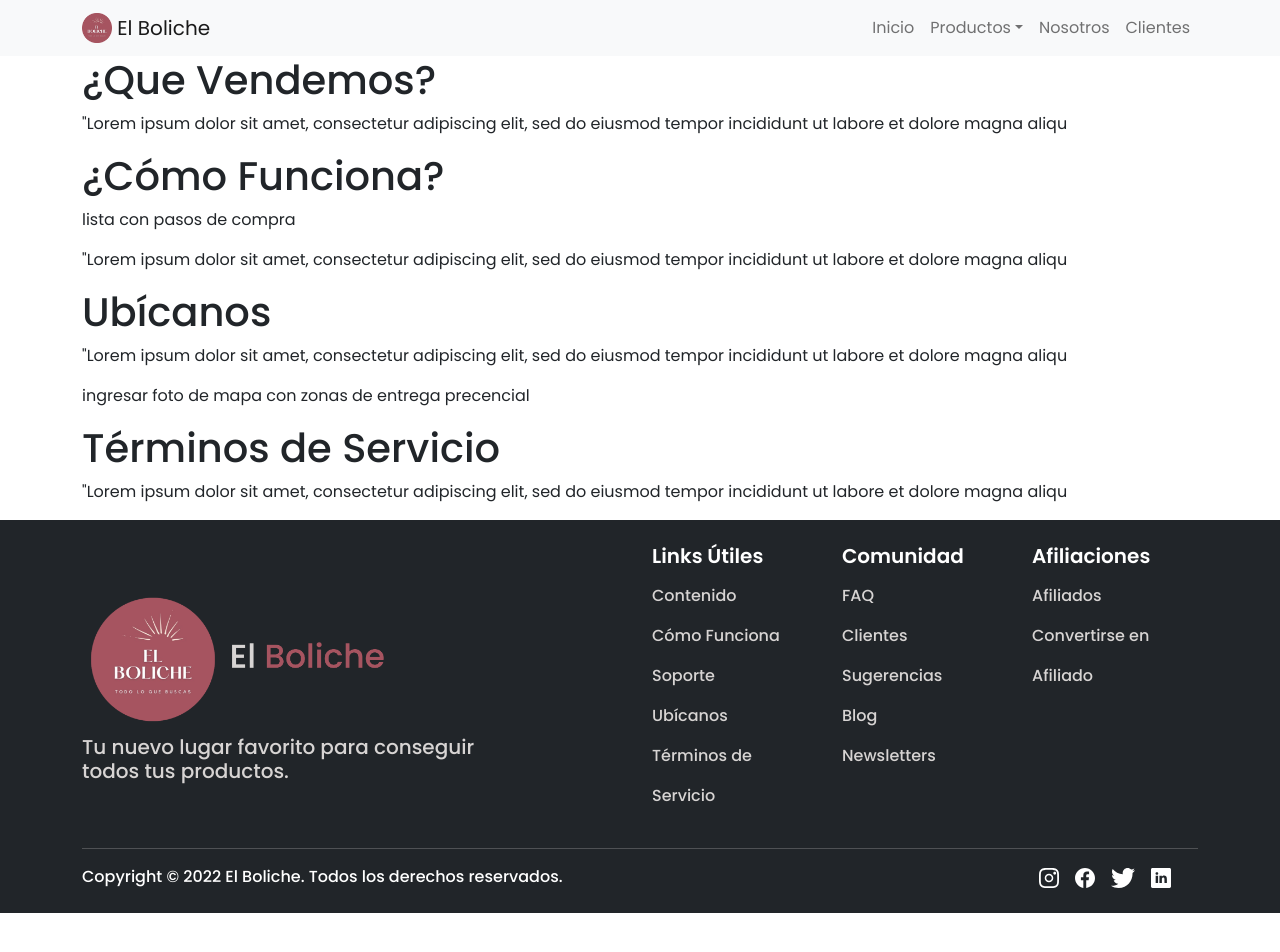
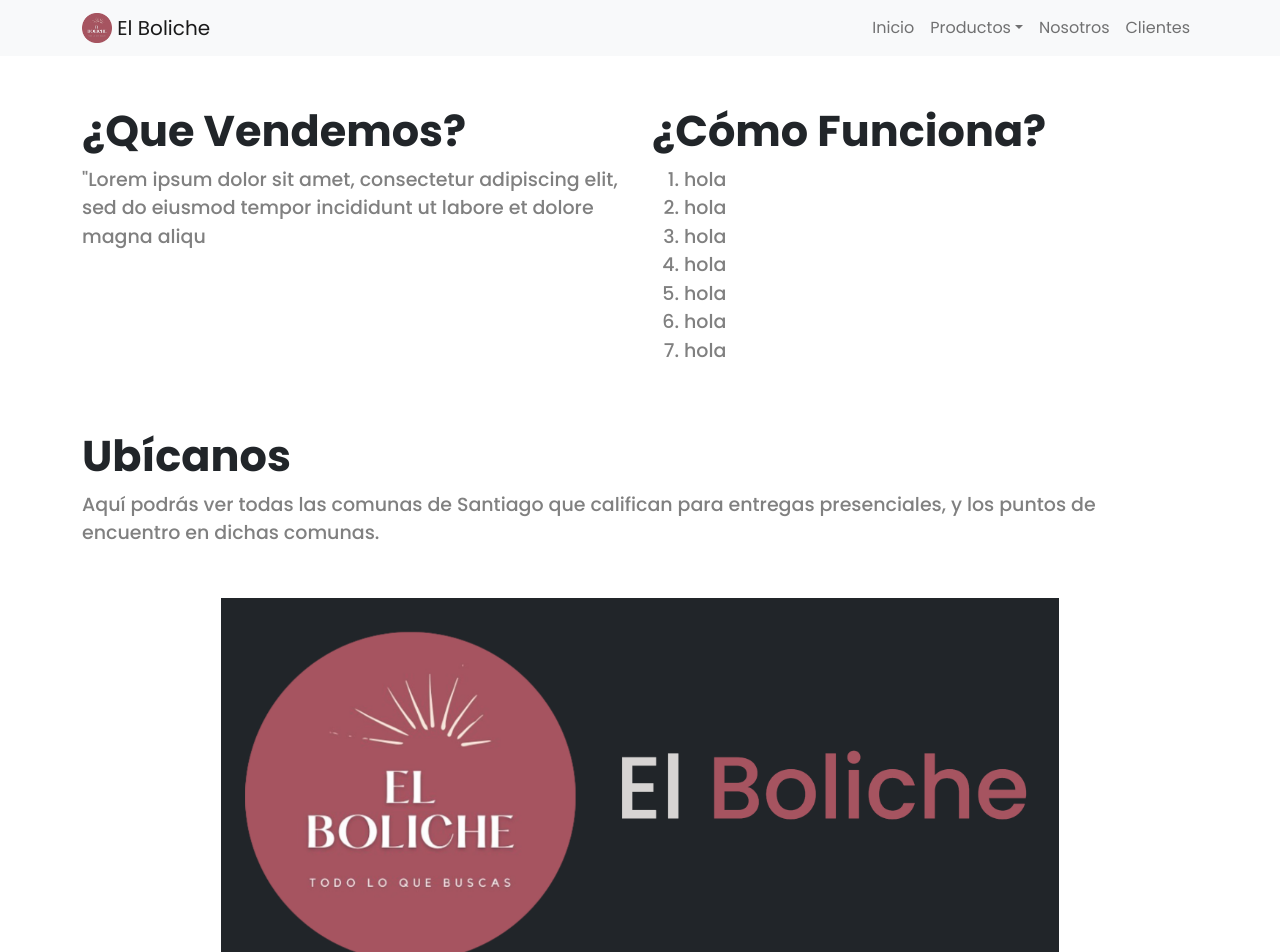
Before and after one commit to tsalinasv/TrabajoDS, a React (Create React App) app: page /contenido in a window 1280 px wide. Shown: the top 952 px of the page. Before the commit the page ends 913 px from the top, so only its background shows below. Built offline with nearby package versions, Linux system fonts and the light colour scheme.

Commit message:
nuevos datos

```diff
--- a/package.json
+++ b/package.json
@@ -10,6 +10,7 @@
     "react": "^18.2.0",
     "react-bootstrap": "^2.5.0",
     "react-dom": "^18.2.0",
+    "react-formio": "^4.3.0",
     "react-router-dom": "^6.3.0",
     "react-scripts": "5.0.1",
     "web-vitals": "^2.1.4"
--- a/src/components/Navegacion/Ayuda.jsx
+++ b/src/components/Navegacion/Ayuda.jsx
@@ -1,28 +1,36 @@
 import React from 'react'
+import { Form } from 'react-formio';
 
 function Ayuda() {
   return (
     <div>
         <div className='container'>
             <h1 style={{fontWeight: 800, fontSize:43, marginBottom:50, marginTop:50}}>Preguntas Frecuentes</h1>
-            <h2>¿Cuánto demora el envío de los productos?</h2>
+            <h2 style={{fontSize:30}}>¿Cómo puedo recibir mis productos?</h2>
+            <p>Los productos pueden ser despachados a su domicilio o entregados de manera presencial</p>
+            <hr/>
+            <h2 style={{fontSize:30}}>¿Cuánto demora el envío de los productos?</h2>
             <p>Los productos tardan entre 2 a 3 días hábiles en llegar al domicilio</p>
             <hr/>
-            <h2>¿Cuánto demora el envío de los productos?</h2>
-            <p>Los productos tardan entre 2 a 3 días hábiles en llegar al domicilio</p>
+            <h2 style={{fontSize:30}}>¿Cuál es el valor del envío?</h2>
+            <p>Depende de la direccion de entrega, pero dado el tamaño de los productos se mueven entre $ 2.000 a $ 3.500</p>
             <hr/>
-            <h2>¿Cuánto demora el envío de los productos?</h2>
-            <p>Los productos tardan entre 2 a 3 días hábiles en llegar al domicilio</p>
+            <h2 style={{fontSize:30}}>¿Donde se realizan las entregas presenciales?</h2>
+            <p>Estas entregas se acuerdan con cada cliente, y las zonas de entrega las puede encontrar en nuestra sección "Ubícanos"</p>
             <hr/>
-            <h2>¿Cuánto demora el envío de los productos?</h2>
-            <p>Los productos tardan entre 2 a 3 días hábiles en llegar al domicilio</p>
+            <h2 style={{fontSize:30}}>¿Ofrecen cambios o reembolos?</h2>
+            <p>Si, ofrecemos cambios, devoluciones o reembolosos si el producto no era de su talla o si se vio dañado en transporte</p>
             <hr/>
-            <h2>¿Cuánto demora el envío de los productos?</h2>
-            <p>Los productos tardan entre 2 a 3 días hábiles en llegar al domicilio</p>
+            <h2 style={{fontSize:30}}>¿Cuánto tiempo tengo para realizar una devolución?</h2>
+            <p>30 días hábiles, tal como cualquier tienda comercial</p>
             <hr/>
-            <h1 style={{fontWeight: 800, fontSize:43, marginBottom:50, marginTop:50}}>¿Tienes una Duda? ... Escríbenos.</h1>
-            <p>ingresar encuesta para preguntas</p>
-
+            <h2 style={{fontSize:30}}>¿Debo pagar algo por alguna devolución?</h2>
+            <p>Si realiza una devolución presencial, No. Si desea realizar una devolución via courrier, usted deberá pagar el envío</p>
+            <hr/>
+            <div style={{marginBottom:50, marginTop:50}}>
+              <h1 style={{fontWeight: 800, fontSize:43, marginBottom:50}}>¿Tienes otra Duda? ... Escríbenos.</h1>
+              <Form src="https://fgjgvtjwbhivqlw.form.io/dudas" />
+            </div>
         </div>
     </div>
   )
--- a/src/components/Navegacion/Info.jsx
+++ b/src/components/Navegacion/Info.jsx
@@ -1,19 +1,41 @@
 import React from 'react'
+import Logo2 from "./Fotos/Logo2.png";
 
 function info() {
   return (
     <div>
         <div className='container'>
-            <h1>¿Que Vendemos?</h1>
-            <p>"Lorem ipsum dolor sit amet, consectetur adipiscing elit, sed do eiusmod tempor incididunt ut labore et dolore magna aliqu</p>
-            <h1>¿Cómo Funciona?</h1>
-            <p>lista con pasos de compra</p>
-            <p>"Lorem ipsum dolor sit amet, consectetur adipiscing elit, sed do eiusmod tempor incididunt ut labore et dolore magna aliqu</p>
-            <h1>Ubícanos</h1>
-            <p>"Lorem ipsum dolor sit amet, consectetur adipiscing elit, sed do eiusmod tempor incididunt ut labore et dolore magna aliqu</p>
-            <p>ingresar foto de mapa con zonas de entrega precencial</p>
-            <h1>Términos de Servicio</h1>
-            <p>"Lorem ipsum dolor sit amet, consectetur adipiscing elit, sed do eiusmod tempor incididunt ut labore et dolore magna aliqu</p>
+          <div className='row' style={{marginTop:50, marginBottom:50}}>
+            <div className='col-md-6 d-flex align-items-start justify-content-start'>
+              <div className='row'>
+                <h1 style={{fontWeight: 800, fontSize:43}}>¿Que Vendemos?</h1>
+                <p style={{fontWeight: 500, fontSize:19, color:"grey"}}>"Lorem ipsum dolor sit amet, consectetur adipiscing elit, sed do eiusmod tempor incididunt ut labore et dolore magna aliqu</p>
+              </div>
+            </div>
+            <div className='col-md-6 d-flex align-items-start justify-content-start'>
+              <div className='row'>
+                <h1 style={{fontWeight: 800, fontSize:43}}>¿Cómo Funciona?</h1>
+                <div className='d-flex align-items-start justify-content-start'>
+                  <ol style={{fontWeight: 500, fontSize:19, color:"grey"}}>
+                    <li>hola</li>
+                    <li>hola</li>
+                    <li>hola</li>
+                    <li>hola</li>
+                    <li>hola</li>
+                    <li>hola</li>
+                    <li>hola</li>
+                  </ol>
+                </div>
+              </div>
+            </div>
+          </div>
+            <h1 style={{fontWeight: 800, fontSize:43}}>Ubícanos</h1>
+            <p style={{fontWeight: 500, fontSize:19, color:"grey"}}>Aquí podrás ver todas las comunas de Santiago que califican para entregas presenciales, y los puntos de encuentro en dichas comunas.</p>
+            <div className='d-flex align-items-center justify-content-center' style={{marginTop: 50, marginBottom: 50}}>
+              <img src={Logo2} height="400" />
+            </div>
+            <h1 style={{fontWeight: 800, fontSize:43}}>Términos de Servicio</h1>
+            <p style={{fontWeight: 500, fontSize:19, color:"grey", marginBottom:50}}>"Lorem ipsum dolor sit amet, consectetur adipiscing elit, sed do eiusmod tempor incididunt ut labore et dolore magna aliqu</p>
         </div>
     </div>
   )
--- a/src/components/Navegacion/Partners.jsx
+++ b/src/components/Navegacion/Partners.jsx
@@ -4,8 +4,9 @@
   return (
     <div>
         <div className='container'>
-            <h1>Nuestros socios</h1>
-            <p>imagenes con los logos de las empresas; shein, paypal</p>
+            <h1>Nuestros Socios</h1>
+            <p>imagenes con los logos de las empresas; shein, paypal, empresa de envios roxy, chilexpress, starken</p>
+            <h1>Conviértete en Socio</h1>
         </div>
     </div>
   )
--- a/src/components/Navegacion/ProdPop.jsx
+++ b/src/components/Navegacion/ProdPop.jsx
@@ -36,12 +36,11 @@
             <p style={{textAlign: "center"}}>Precios: $8.000/$9.000</p>
         </div>
         </div>
-        <div className="d-flex">
+        <div className="d-flex" style={{marginBottom:30}}>
           <div className="p-2" style={{width: "33%"}}><div class="col-md-12 text-center"><Boton/></div></div>
           <div className="p-2" style={{width: "33%"}}><div class="col-md-12 text-center"><Boton/></div></div>
           <div className="p-2" style={{width: "33%"}}><div class="col-md-12 text-center"><Boton/></div></div>
         </div>
-        <hr/>
     </div>
   )
 }
--- a/src/components/Navegacion/Slide_1.jsx
+++ b/src/components/Navegacion/Slide_1.jsx
@@ -10,7 +10,7 @@
       <Carousel.Item>
         <img
           className="d-block"
-          style={{ height: 500, borderRadius: 25}}
+          style={{ height: 500, borderRadius: 25, objectFit:"cover", objectPosition:"100% 0%"}}
           src={Pad4}
           alt="First slide"
         />
@@ -18,7 +18,7 @@
       <Carousel.Item>
         <img
           className="d-block"
-          style={{ height: 500, borderRadius: 25}}
+          style={{ height: 500, borderRadius: 25, objectFit:"cover", objectPosition:"100% 0%"}}
           src={Pad1}
           alt="Second slide"
         />
@@ -26,7 +26,7 @@
       <Carousel.Item>
         <img
           className="d-block"
-          style={{ height: 500, borderRadius: 25}}
+          style={{ height: 500, borderRadius: 25, objectFit:"cover", objectPosition:"100% 0%"}}
           src={Pad2}
           alt="Third slide"
         />
@@ -34,7 +34,7 @@
       <Carousel.Item>
         <img
           className="d-block"
-          style={{ height: 500, borderRadius: 25}}
+          style={{ height: 500, borderRadius: 25, objectFit:"cover", objectPosition:"100% 0%"}}
           src={Pad3}
           alt="Fourth slide"
         />
--- a/src/components/Navegacion/Somos.jsx
+++ b/src/components/Navegacion/Somos.jsx
@@ -14,8 +14,8 @@
                 </div>
                 <div className='col-md-7 d-flex align-items-center justify-content-start' style={{backgroundColor:"#a6546043", borderRadius:50}}>
                     <nav className='row' style={{fontSize:25, marginLeft:25, marginRight:25, marginTop:25, marginBottom:25}}>
-                        <h3>Nombre</h3>
-                        <p style={{fontWeight: 400}}>"Lorem ipsum dolor sit amet, consectetur adipiscing elit, sed do eiusmod tempor incididunt ut labore et dolore magna aliqua. Ut enim ad minim veniam, quis nostrud exercitation ullamco laboris nisi ut aliquip ex ea commodo consequat.</p>
+                        <h3 style={{fontWeight:700, fontSize:32, marginBottom:20, marginTop:10}}>Rocío Benavides</h3>
+                        <p style={{fontWeight: 500, fontSize:20}}>"Lorem ipsum dolor sit amet, consectetur adipiscing elit, sed do eiusmod tempor incididunt ut labore et dolore magna aliqua. Ut enim ad minim veniam, quis nostrud exercitation ullamco laboris nisi ut aliquip ex ea commodo consequat.</p>
                     </nav>
                 </div>
             </nav>
@@ -25,8 +25,8 @@
                 </div>
                 <div className='col-md-7 d-flex align-items-center justify-content-start' style={{backgroundColor:"#a6546043", borderRadius:50}}>
                     <nav className='row' style={{fontSize:25, marginLeft:25, marginRight:25, marginTop:25, marginBottom:25}}>
-                        <h3>Nombre</h3>
-                        <p style={{fontWeight: 400}}>"Lorem ipsum dolor sit amet, consectetur adipiscing elit, sed do eiusmod tempor incididunt ut labore et dolore magna aliqua. Ut enim ad minim veniam, quis nostrud exercitation ullamco laboris nisi ut aliquip ex ea commodo consequat.</p>
+                        <h3 style={{fontWeight:700, fontSize:32, marginBottom:20, marginTop:10}}>Rocío Benavides</h3>
+                        <p style={{fontWeight: 500, fontSize:20}}>"Lorem ipsum dolor sit amet, consectetur adipiscing elit, sed do eiusmod tempor incididunt ut labore et dolore magna aliqua. Ut enim ad minim veniam, quis nostrud exercitation ullamco laboris nisi ut aliquip ex ea commodo consequat.</p>
                     </nav>
                 </div>
             </nav>
```
Also changed, not shown: src/components/Navegacion/Testimonios.jsx (+11 -8 lines), src/components/Navegacion/Fotos/Like.png (added), 1 other file (tests, documents, lock files or other folders).
